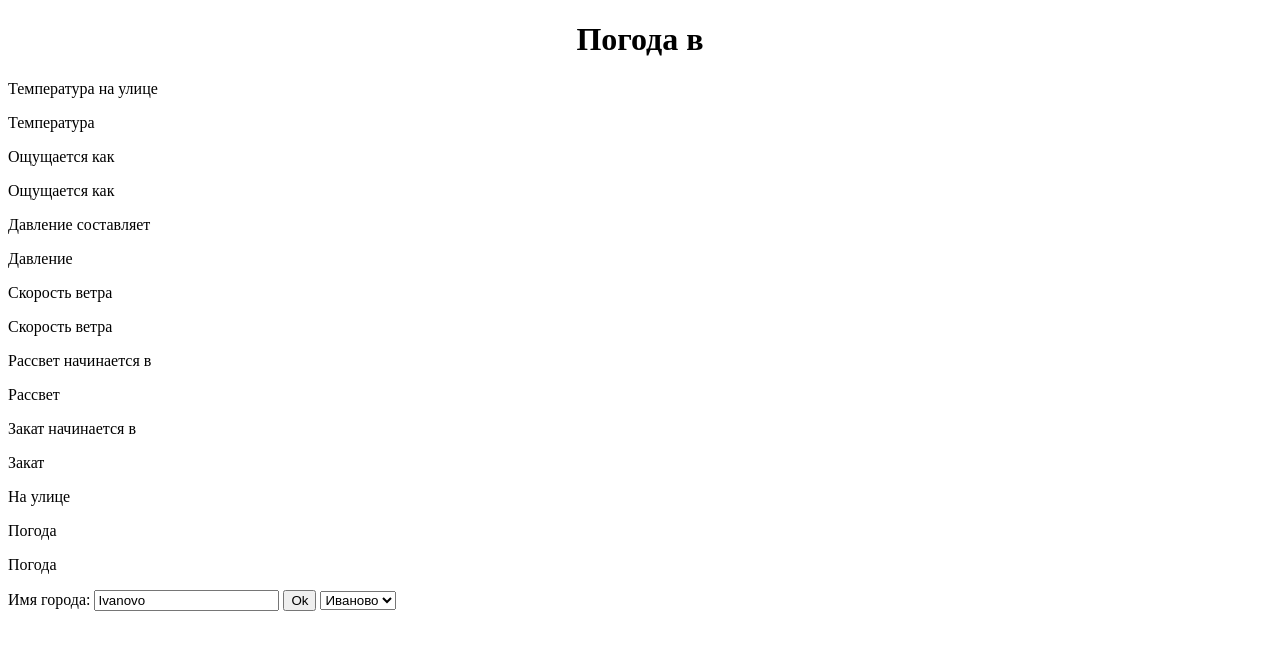
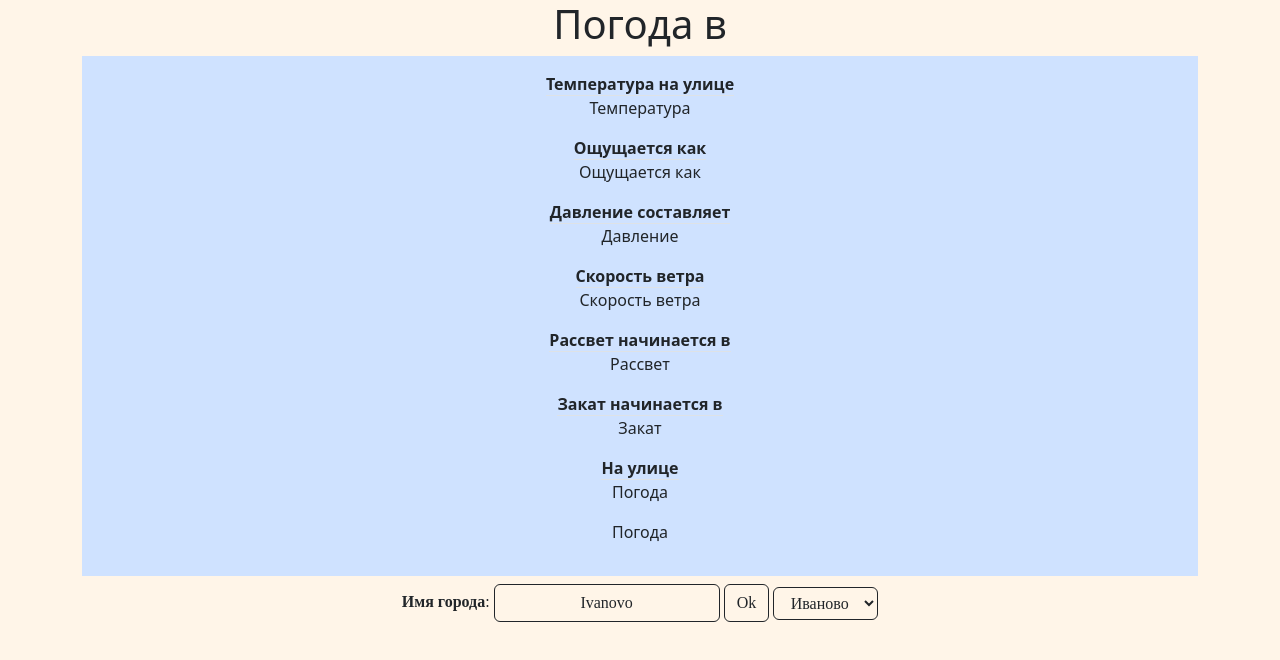
Before and after one commit to So77eZ/AO-Informatica, a plain HTML site: page 3/index.html in a window 1280 px wide. Drawn offline with nearby package versions, Linux system fonts and the light colour scheme.

Commit message:
Изменения визуала 3его задания

```diff
--- a/3/index.html
+++ b/3/index.html
@@ -4,34 +4,58 @@
 <head>
     <meta charset="UTF-8">
     <meta name="viewport" content="width=device-width, initial-scale=1.0">
-    <title>sneetch</title>
+    <title>Weather</title>
+    <link href="https://cdn.jsdelivr.net/npm/bootstrap@5.3.2/dist/css/bootstrap.min.css" rel="stylesheet"
+        integrity="sha384-T3c6CoIi6uLrA9TneNEoa7RxnatzjcDSCmG1MXxSR1GAsXEV/Dwwykc2MPK8M2HN" crossorigin="anonymous">
     <script src="./index.js"></script>
 </head>
 
-<body>
+<body class="bg-opacity-70" style="background-color: rgb(255, 245, 232);">
 
 
     <h1 align="center">Погода в</h1>
     <h2 align="center" id="location"></h2>
-    <div>
-        <span>Температура на улице<p id="temperature">Температура</p></span>
-        <span>Ощущается как<p id="feels_like">Ощущается как</p></span>
-        <span>Давление составляет<p id="pressure">Давление</p></span>
-        <span>Скорость ветра<p id="windSpeed">Скорость ветра</p></span>
-        <span>Рассвет начинается в<p id="sunrise">Рассвет</p></span>
-        <span>Закат начинается в <p id="sunset">Закат</p></span>
-        <span>На улице <p id="description">Погода</p></span>
+    <div class="container-lg">
+
+        <div align="center" class="p-3 mb-2 bg-primary-subtle text-emphasis-primary">
+            <span class="border-bottom"><b>Температура на улице</b>
+                <p id="temperature">Температура</p>
+            </span>
+            <span class="border-bottom"><b>Ощущается как</b>
+                <p id="feels_like">Ощущается как</p>
+            </span>
+            <span class="border-bottom"><b>Давление составляет</b>
+                <p id="pressure">Давление</p>
+            </span>
+            <span class="border-bottom"><b>Скорость ветра</b>
+                <p id="windSpeed">Скорость ветра</p>
+            </span>
+            <span class="border-bottom"><b>Рассвет начинается в</b>
+                <p id="sunrise">Рассвет</p>
+            </span>
+            <span class="border-bottom"><b>Закат начинается в</b>
+                <p id="sunset">Закат</p>
+            </span>
+            <span class="border-bottom"><b>На улице</b>
+                <p id="description">Погода</p>
+            </span>
             <p id="weather">Погода</p>
         </div>
-    <label> Имя города:
-        <input id="city-name" value="Ivanovo">
-        <button onClick=fetchWeather()>Ok</button>
+        <div align="center" style="font-family: serif;">
+            <label><b> Имя города</b>:
+                <input class="btn btn-outline-dark" id="city-name" value="Ivanovo">
+                <button type="button" class="btn btn-outline-dark" onClick=fetchWeather()>Ok</button>
             </label>
-    <select id="select" onchange=changeInputValue()>
+            <select class="btn btn-outline-dark" id="select" onchange=changeInputValue()>
                 <option value="Ivanovo">Иваново</option>
                 <option value="Moscow">Москва</option>
                 <option value="Samara">Самара</option>
             </select>
+            <script src="https://cdn.jsdelivr.net/npm/bootstrap@5.3.2/dist/js/bootstrap.bundle.min.js"
+                integrity="sha384-C6RzsynM9kWDrMNeT87bh95OGNyZPhcTNXj1NW7RuBCsyN/o0jlpcV8Qyq46cDfL"
+                crossorigin="anonymous"></script>
+        </div>
+    </div>
 </body>
 
 </html>
```
Lines whose indentation alone changed are shown as unchanged.
